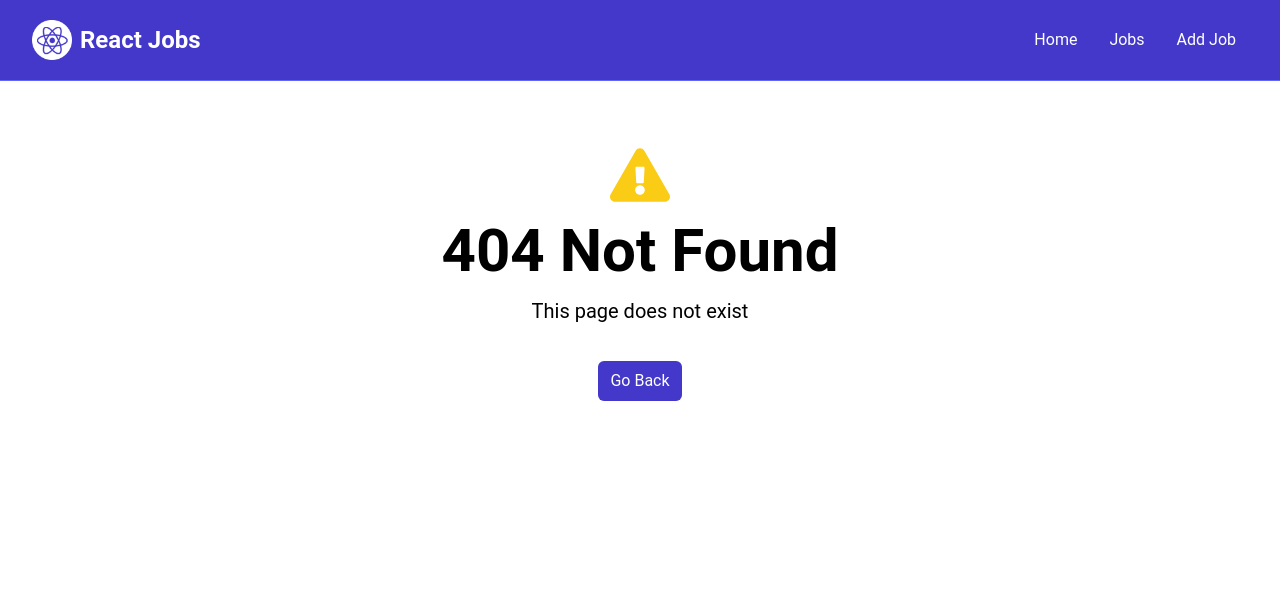
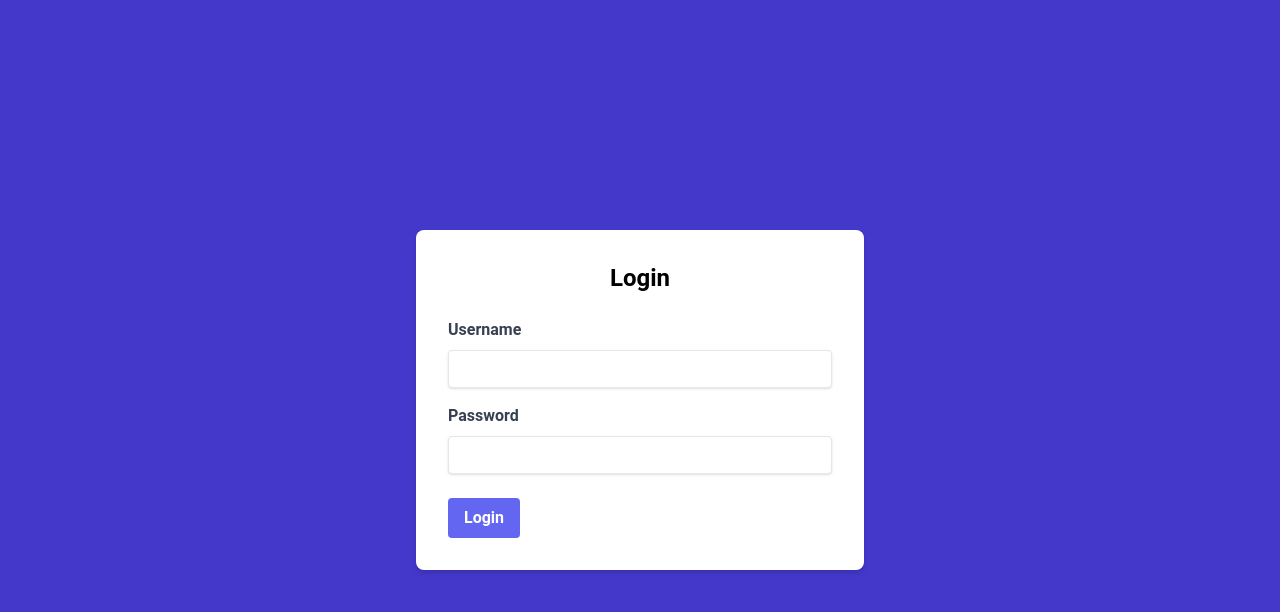
Before and after one commit to shivaak/react-jobs, a React app: page /login in a window 1280 px wide. Before the commit this address had no page. Shown: the top 612 px of the page. Built offline with nearby package versions, Linux system fonts and the light colour scheme; the HTML template or start-up script is replaced by a standard one.

Commit message:
Login page

```diff
--- a/package.json
+++ b/package.json
@@ -11,6 +11,7 @@
     "server": "json-server --watch src/jobs.json --port 8000"
   },
   "dependencies": {
+    "axios": "^1.7.2",
     "react": "^18.2.0",
     "react-dom": "^18.2.0",
     "react-icons": "^5.2.1",
--- a/src/App.tsx
+++ b/src/App.tsx
@@ -13,12 +13,19 @@ import AddJobPage from "./pages/AddJobPage";
 import EditJobPage from "./pages/EditJobPage";
 import ErrorBoundary from "./pages/ErrorBoundary";
 import { addJob, deleteJob, editJob } from "./services/jobService";
+import LoginPage from "./pages/LoginPage";
+import AuthLayout from "./layouts/AuthLayout";
 
 const App = () => {
   const router = createBrowserRouter(
     createRoutesFromElements(
+      <>
         <Route path="/" element={<MainLayout />}>
-        <Route index element={<HomePage />} errorElement={<ErrorBoundary />} />
+          <Route
+            index
+            element={<HomePage />}
+            errorElement={<ErrorBoundary />}
+          />
           <Route
             path="/jobs"
             element={<JobsPage />}
@@ -41,12 +48,22 @@ const App = () => {
             errorElement={<ErrorBoundary />}
             loader={jobLoader}
           />
+        </Route>
+
+        <Route path="/" element={<AuthLayout />}>
+          <Route
+            path="/login"
+            element={<LoginPage />}
+            errorElement={<ErrorBoundary />}
+          />
+        </Route>
+
         <Route
           path="*"
           element={<NotFoundPage />}
           errorElement={<ErrorBoundary />}
         />
-      </Route>
+      </>
     )
   );
 
--- a/src/components/JobListings.tsx
+++ b/src/components/JobListings.tsx
@@ -1,4 +1,5 @@
 import { useEffect, useState } from "react";
+import axios from "axios";
 import JobListing from "./JobListing";
 import Spinner from "./Spinner";
 
@@ -24,23 +25,30 @@ interface Job {
 const JobListings = ({ isHome = false }: Props) => {
   const [jobs, setJobs] = useState<Job[]>([]);
   const [loading, setLoading] = useState(true);
+  const [error, setError] = useState<string | null>(null);
 
   useEffect(() => {
     const apiUrl = isHome ? "/api/jobs?_limit=3" : "/api/jobs";
+
     const fetchJobs = async () => {
+      setLoading(true);
+      setError(null); // Reset error state before making a new request
       try {
-        setLoading(true);
-        const response = await fetch(apiUrl);
-        const data = await response.json();
-        setJobs(data);
+        const response = await axios.get(apiUrl);
+        setJobs(response.data);
       } catch (error) {
-        console.log("Error fetching jobs", error);
+        setError(
+          "An error occurred while fetching jobs. Please try again later."
+        );
+        // Optionally log the error to an external service like Sentry
+        // Sentry.captureException(error);
       } finally {
         setLoading(false);
       }
     };
+
     fetchJobs();
-  }, []);
+  }, [isHome]);
 
   return (
     <section className="bg-blue-50 px-4 py-10">
@@ -51,14 +59,14 @@ const JobListings = ({ isHome = false }: Props) => {
 
         {loading ? (
           <Spinner loading={loading} />
+        ) : error ? (
+          <div className="text-red-500 text-center">{error}</div>
         ) : (
-          <>
-            <div className="grid grid-cols-1 md:grid-cols-3 gap-6">
-              {jobs.map((job) => (
-                <JobListing key={job.id} job={job} />
-              ))}
-            </div>
-          </>
+          <div className="grid grid-cols-1 md:grid-cols-3 gap-6">
+            {jobs.map((job) => (
+              <JobListing key={job.id} job={job} />
+            ))}
+          </div>
         )}
       </div>
     </section>
--- a/src/components/navbar.tsx
+++ b/src/components/navbar.tsx
@@ -31,6 +31,9 @@ const Navbar = () => {
                   <NavLink to="/add-job" className={linkClass}>
                     Add Job
                   </NavLink>
+                  <NavLink to="/login" className={linkClass}>
+                    Login
+                  </NavLink>
                 </div>
               </div>
             </div>
--- /dev/null
+++ b/src/layouts/AuthLayout.tsx
@@ -0,0 +1,14 @@
+import { Outlet } from "react-router-dom";
+import { ToastContainer } from "react-toastify";
+import "react-toastify/dist/ReactToastify.css";
+
+const AuthLayout = () => {
+  return (
+    <>
+      <Outlet />
+      <ToastContainer />
+    </>
+  );
+};
+
+export default AuthLayout;
--- /dev/null
+++ b/src/pages/LoginPage.tsx
@@ -0,0 +1,99 @@
+import React, { useState } from "react";
+import { useNavigate } from "react-router-dom";
+import { toast } from "react-toastify";
+
+const LoginPage = () => {
+  const [username, setUsername] = useState("");
+  const [password, setPassword] = useState("");
+  const [errors, setErrors] = useState<{
+    username?: string;
+    password?: string;
+  }>({});
+  const navigate = useNavigate();
+
+  const handleSubmit = (e: React.FormEvent) => {
+    e.preventDefault();
+
+    const newErrors: { username?: string; password?: string } = {};
+
+    if (!/^[a-zA-Z0-9]+$/.test(username)) {
+      newErrors.username = "Username must be alphanumeric.";
+    }
+    if (username === "") {
+      newErrors.username = "Username is required.";
+    }
+    if (password === "") {
+      newErrors.password = "Password is required.";
+    }
+
+    setErrors(newErrors);
+
+    if (Object.keys(newErrors).length === 0) {
+      // Handle login logic here
+      toast.success("Login successful!");
+      navigate("/");
+    } else {
+      toast.error("Please correct the errors.");
+    }
+  };
+
+  return (
+    <div className="min-h-screen flex items-center justify-center bg-indigo-700">
+      <div className="bg-white p-8 rounded-lg shadow-md w-full max-w-md">
+        <h2 className="text-2xl font-bold mb-6 text-center">Login</h2>
+        <form onSubmit={handleSubmit}>
+          <div className="mb-4">
+            <label
+              htmlFor="username"
+              className="block text-gray-700 font-bold mb-2"
+            >
+              Username
+            </label>
+            <input
+              type="text"
+              id="username"
+              value={username}
+              onChange={(e) => setUsername(e.target.value)}
+              className={`shadow appearance-none border rounded w-full py-2 px-3 text-gray-700 leading-tight focus:outline-none focus:shadow-outline ${
+                errors.username ? "border-red-500" : ""
+              }`}
+            />
+            {errors.username && (
+              <p className="text-red-500 text-xs mt-1">{errors.username}</p>
+            )}
+          </div>
+          <div className="mb-6">
+            <label
+              htmlFor="password"
+              className="block text-gray-700 font-bold mb-2"
+            >
+              Password
+            </label>
+            <input
+              type="password"
+              id="password"
+              value={password}
+              onChange={(e) => setPassword(e.target.value)}
+              className={`shadow appearance-none border rounded w-full py-2 px-3 text-gray-700 leading-tight focus:outline-none focus:shadow-outline ${
+                errors.password ? "border-red-500" : ""
+              }`}
+            />
+            {errors.password && (
+              <p className="text-red-500 text-xs mt-1">{errors.password}</p>
+            )}
+          </div>
+          <div className="flex items-center justify-between">
+            <button
+              type="submit"
+              className="bg-indigo-500 hover:bg-indigo-600 text-white font-bold py-2 px-4 rounded focus:outline-none focus:shadow-outline"
+            >
+              Login
+            </button>
+          </div>
+        </form>
+      </div>
+    </div>
+  );
+};
+
+export default LoginPage;
--- a/tailwind.config.js
+++ b/tailwind.config.js
@@ -7,7 +7,7 @@ export default {
         sans: ["Roboto", "sans-serif"],
       },
       gridTemplateColumns: {
-        "70/30": "70% 30%",
+        "70/30": "70% 28%",
       },
     },
   },
```
Also changed, not shown: 1 other file (tests, documents, lock files or other folders). Lines whose indentation alone changed are shown as unchanged.
